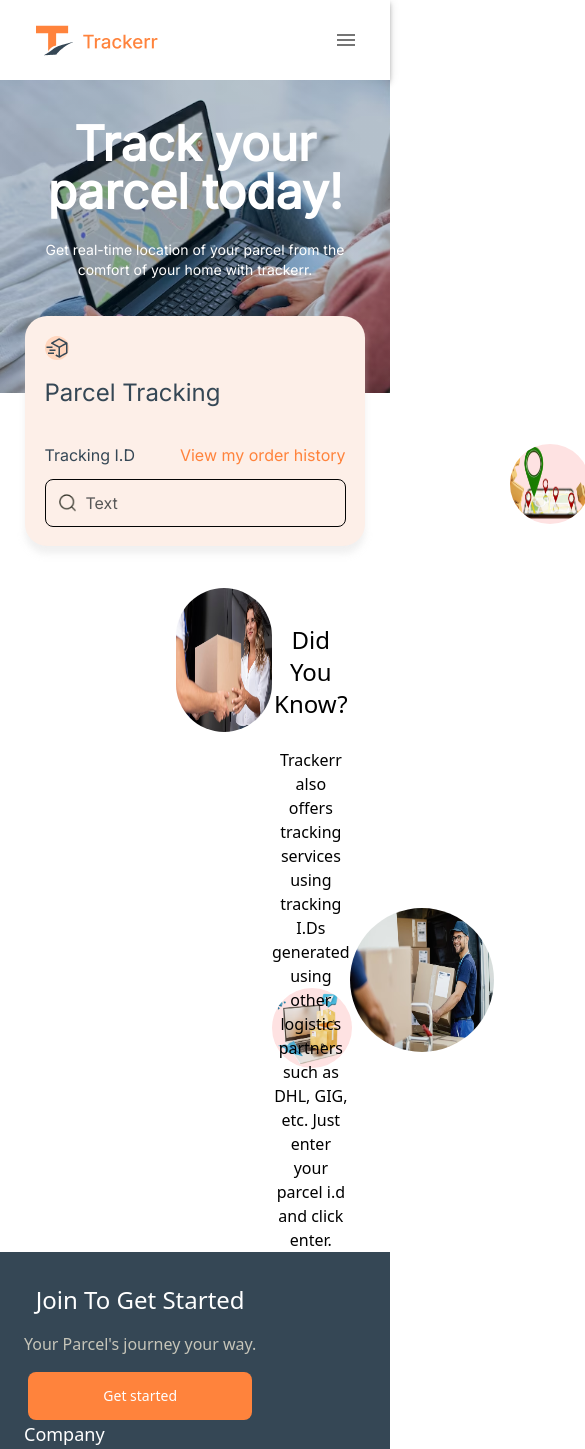
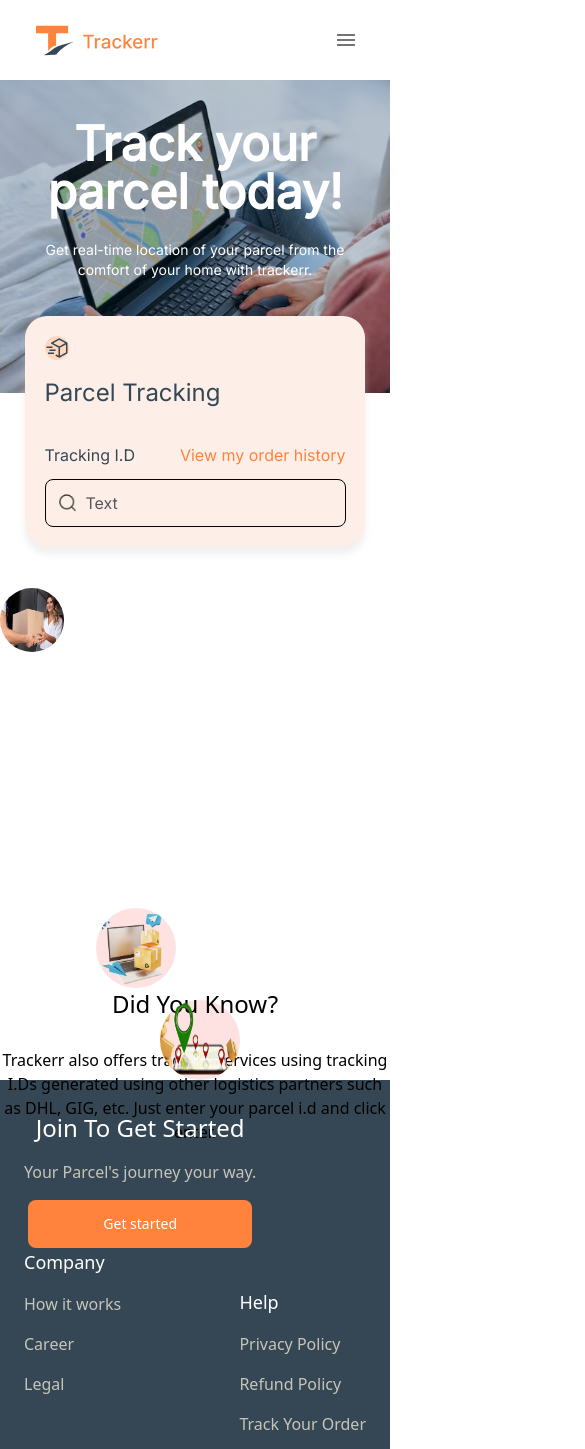
Before and after one commit to Amadu9933/Tracker-web-static, a React (Vite) app in the folder web-static/: page / in a window 390 px wide. Shown: the top 1449 px of the page, 585 px wide, since content can reach past the window. Built offline with nearby package versions, Linux system fonts and the light colour scheme; a small style sheet from the web is missing.

Commit message:
did you know

```diff
--- a/web-static/src/components/pages/customerPages/CustomerDidYouKnow.tsx
+++ b/web-static/src/components/pages/customerPages/CustomerDidYouKnow.tsx
@@ -7,12 +7,16 @@ import fourthImage from "../../../assets/fourth-image.png";
 
 const CustomerDidYouKnow: React.FC = () => {
 	return (
-		<section className="  md:h-1/4 md:mt-56 ">
+		<section className="  md:h-1/4 md:mt-56 md:bg-slate-500 ">
 			{/* container  */}
-			<div className="flex justify-between">
+			<div className="md:flex md:justify-between">
 				{/* first item */}
-				<div className="column ml-44 w-44">
-					<img className="w-36 h-36 rounded-full" src={fristImage} alt="" />
+				<div className="md:column md:ml-44 md:w-44">
+					<img
+						className="md:w-36 md:h-36 md:rounded-full w-16 h-16 rounded-full"
+						src={fristImage}
+						alt=""
+					/>
 					<img
 						className="w-20 h-20 rounded-full mt-64 ml-24 bg-red-100"
 						src={thirdImage}
@@ -20,7 +24,7 @@ const CustomerDidYouKnow: React.FC = () => {
 					/>
 				</div>
 				{/* second item, text container */}
-				<div className="w-1/3 mt-9">
+				<div className="md:w-1/3 md:mt-9">
 					<h1 className="mb-7 font-medium text-2xl">Did You Know?</h1>
 					<p className="font-normal">
 						Trackerr also offers tracking services using tracking I.Ds generated
@@ -30,14 +34,14 @@ const CustomerDidYouKnow: React.FC = () => {
 				</div>
 
 				{/* third container */}
-				<div className="mr-44  w-60">
+				<div className="md:mr-44  md:w-60">
 					<img
 						className="w-20 h-20 rounded-full -mt-36 ml-40 bg-red-100"
 						src={secondImage}
 						alt=""
 					/>
 					<img
-						className="w-36 h-36 rounded-full mt-96"
+						className="md:w-36  md:h-36 md:rounded-full md:mt-96 w-36 h-36 rounded-full hidden"
 						src={fourthImage}
 						alt=""
 					/>
```
